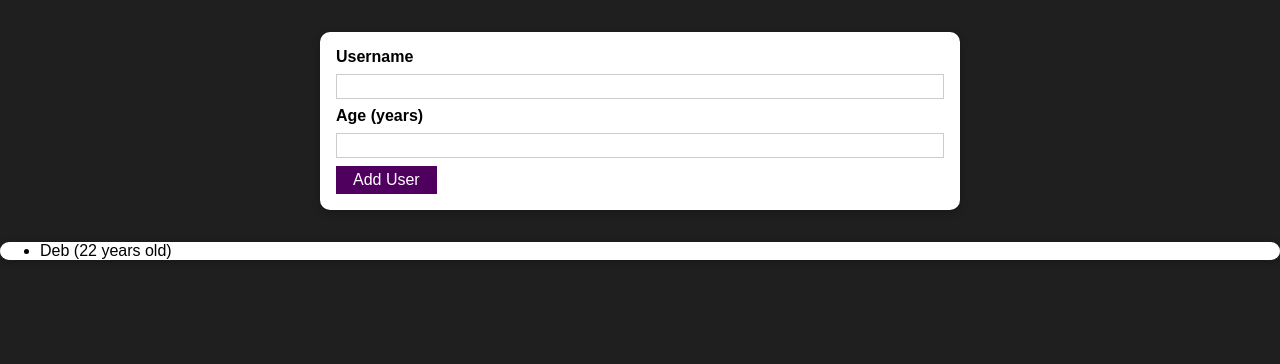
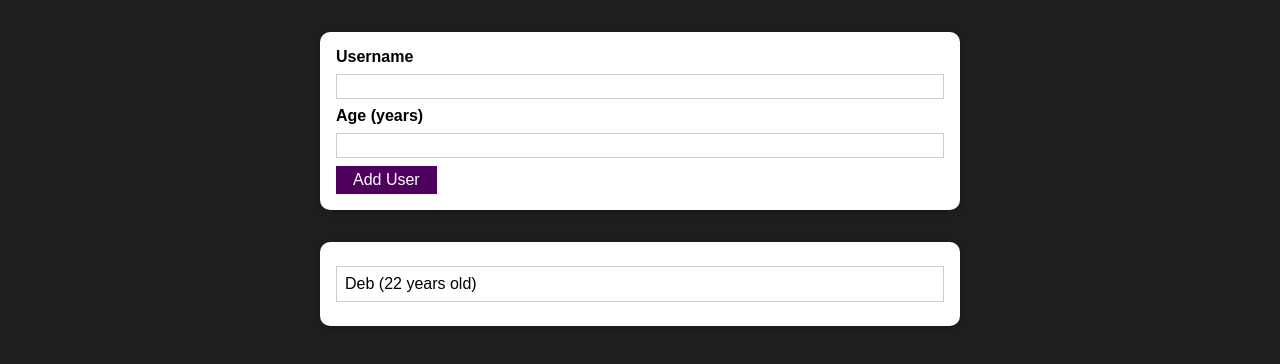
Before and after one commit to DeboraBucci/user-list, a React (Create React App) app: page / in a window 1280 px wide. Shown: the top 364 px of the page. Built offline with nearby package versions, Linux system fonts and the light colour scheme.

Commit message:
correct typo: 'user' to 'users'

```diff
--- a/src/components/Users/UserList.js
+++ b/src/components/Users/UserList.js
@@ -4,7 +4,7 @@ import classes from "./UserList.module.css";
 
 const UserList = ({ users = [] }) => {
   return (
-    <Card className={classes.user}>
+    <Card className={classes.users}>
       <ul>
         {users.map(({ name, age, key = Math.random() }) => (
           <li key={key}>
```
